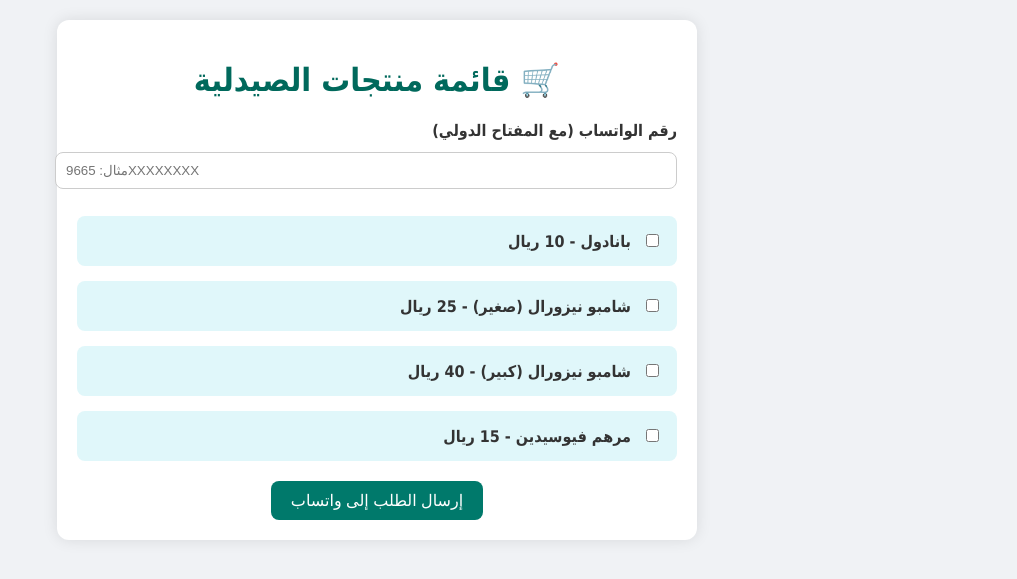
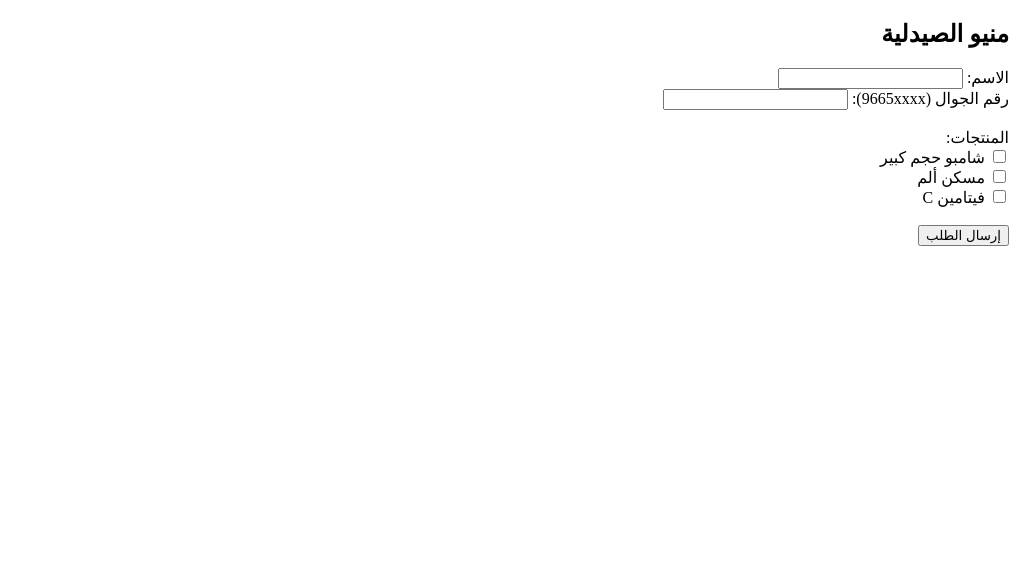
Before and after one commit to fz0fz0fz/qurain_delivery_bot, a Flask app: page /menu in a window 1280 px wide. Shown: the top 579 px of the page, without its empty margins (263-1280 px from the left). Run offline with Flask 3, Linux system fonts and the light colour scheme.

Commit message:
Update menu.html

```diff
--- a/templates/menu.html
+++ b/templates/menu.html
@@ -1,86 +1,19 @@
 <!DOCTYPE html>
 <html lang="ar" dir="rtl">
 <head>
-    <meta charset="UTF-8">
-    <title>قائمة الصيدلية</title>
-    <meta name="viewport" content="width=device-width, initial-scale=1">
-    <style>
-        body {
-            font-family: Tahoma, sans-serif;
-            background: #f0f2f5;
-            margin: 0;
-            padding: 20px;
-            color: #333;
-        }
-        .container {
-            max-width: 600px;
-            margin: auto;
-            background: white;
-            padding: 20px;
-            border-radius: 12px;
-            box-shadow: 0 0 15px rgba(0,0,0,0.1);
-        }
-        h1 {
-            text-align: center;
-            color: #00695c;
-        }
-        label {
-            font-weight: bold;
-        }
-        .product {
-            margin: 15px 0;
-            padding: 15px;
-            background: #e0f7fa;
-            border-radius: 8px;
-        }
-        .product input {
-            margin-left: 10px;
-        }
-        .submit-btn {
-            background-color: #00796b;
-            color: white;
-            padding: 10px 20px;
-            border: none;
-            border-radius: 8px;
-            font-size: 16px;
-            cursor: pointer;
-            display: block;
-            margin: 20px auto 0;
-        }
-        .submit-btn:hover {
-            background-color: #004d40;
-        }
-        input[type="tel"] {
-            width: 100%;
-            padding: 10px;
-            margin: 12px 0;
-            border: 1px solid #ccc;
-            border-radius: 8px;
-        }
-    </style>
+  <meta charset="UTF-8">
+  <title>طلب منيو الصيدلية</title>
 </head>
 <body>
-    <div class="container">
-        <h1>🛒 قائمة منتجات الصيدلية</h1>
-        <form action="/send_menu_order" method="POST">
-            <label>رقم الواتساب (مع المفتاح الدولي)</label>
-            <input type="tel" name="phone" placeholder="مثال: 9665XXXXXXXX" required>
-
-            <div class="product">
-                <label><input type="checkbox" name="items" value="بانادول - 10 ريال"> بانادول - 10 ريال</label>
-            </div>
-            <div class="product">
-                <label><input type="checkbox" name="items" value="شامبو نيزورال (صغير) - 25 ريال"> شامبو نيزورال (صغير) - 25 ريال</label>
-            </div>
-            <div class="product">
-                <label><input type="checkbox" name="items" value="شامبو نيزورال (كبير) - 40 ريال"> شامبو نيزورال (كبير) - 40 ريال</label>
-            </div>
-            <div class="product">
-                <label><input type="checkbox" name="items" value="مرهم فيوسيدين - 15 ريال"> مرهم فيوسيدين - 15 ريال</label>
-            </div>
-
-            <button type="submit" class="submit-btn">إرسال الطلب إلى واتساب</button>
-        </form>
-    </div>
+  <h2>منيو الصيدلية</h2>
+  <form action="/send_menu_order" method="POST">
+    الاسم: <input type="text" name="name" required><br>
+    رقم الجوال (9665xxxx): <input type="text" name="phone" required><br><br>
+    المنتجات:<br>
+    <input type="checkbox" name="items" value="شامبو حجم كبير"> شامبو حجم كبير<br>
+    <input type="checkbox" name="items" value="مسكن ألم"> مسكن ألم<br>
+    <input type="checkbox" name="items" value="فيتامين C"> فيتامين C<br><br>
+    <button type="submit">إرسال الطلب</button>
+  </form>
 </body>
 </html>
```
